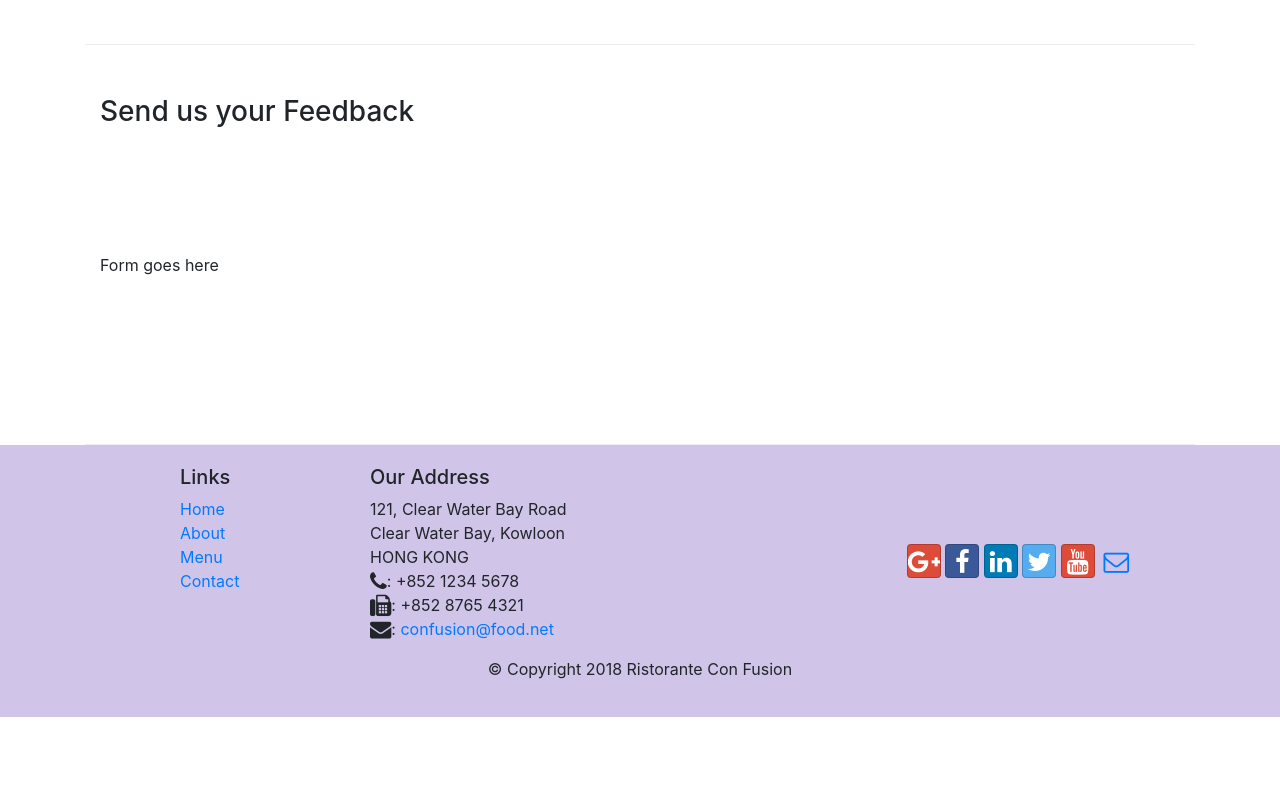
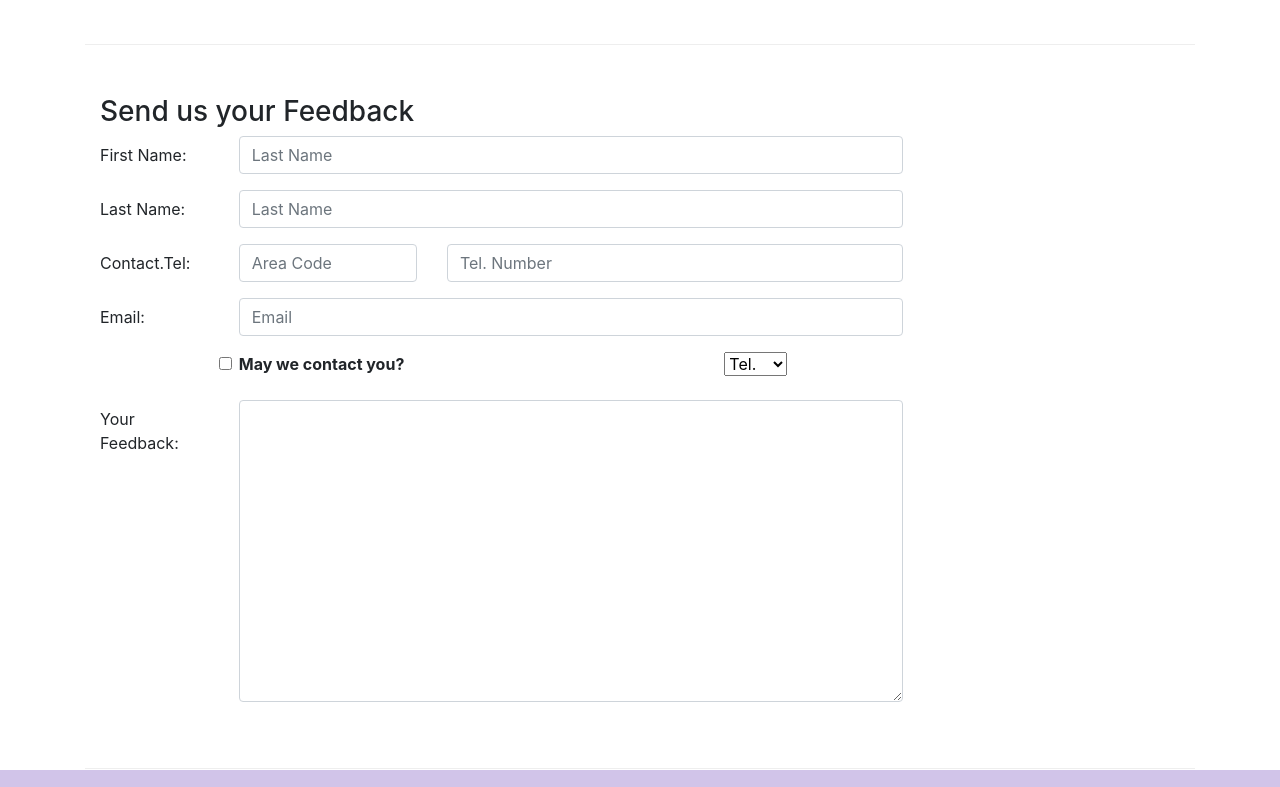
Before and after one commit to d-e-k-u/inder, a website: page contactus.html in a window 1280 px wide. Shown: the part 820-1607 px from the top of the page. Before the commit the page ends 1537 px from the top, so only its background shows below. Drawn offline with nearby package versions, Linux system fonts and the light colour scheme.

Commit message:
Added Forms

```diff
--- a/contactus.html
+++ b/contactus.html
@@ -92,7 +92,83 @@
               <h3>Send us your Feedback</h3>
            </div>
             <div class="col-12 col-md-9">
-                Form goes here
+                <form action="">
+                    <div class="form-group row">
+
+                        <label for="firstname" class="col-md-2 col-form-label">First Name:</label>
+                        <div class="col-md-10">
+                            <input type="text" class="form-control" id="firstname" name="firstname"
+                            placeholder="Last Name">
+
+                        </div>
+                    </div>
+                    <div class="form-group row">
+
+                        <label for="lastname" class="col-md-2 col-form-label">Last Name:</label>
+                        <div class="col-md-10">
+                            <input type="text" class="form-control" id="lastname" name="lastname"
+                            placeholder="Last Name">
+
+                        </div>
+                    </div>
+
+                    <div class="form-group row">
+
+                        <label for="telnum" class=" col-12 col-md-2 col-form-label">Contact.Tel:</label>
+                        <div class="col-5 col-md-3">
+                            <input type="tel" class="form-control" id=areacode" name="areacode"
+                            placeholder="Area Code">
+
+                        </div>
+                        <div class="col-7 col-md-7">
+                            <input type="tel" class="form-control" id="telnum" name="telnum"
+                            placeholder="Tel. Number">
+
+                        </div>
+                    </div>
+                    <div class="form-group row">
+
+                        <label for="mailid" class="col-md-2 col-form-label">Email:</label>
+                        <div class="col-md-10">
+                            <input type="email" class="form-control" id="emailid" name="emailid"
+                            placeholder="Email">
+
+                        </div>
+                    </div>
+                    <div class="form-group row">
+                        <div class="col-md-6 offset-md-2">
+                           <input type="checkbox" class="form-check-input"
+                             name="approve" id="approve" value="">
+                           <label for="approve" class="form=check-label">
+                            <strong>May we contact you? </strong>
+
+                            </label>
+                        </div>
+
+
+                        <div class="col-md-3 offset-md-1">
+                            <select name="" id="" class="form-contact">
+                                <option>Tel.</option>
+                                <option>Email</option>
+                            </select>
+                        </div>
+                    </div>
+
+
+                    <div class="form-group row">
+
+                        <label for="feedback" class="col-md-2 col-form-label">Your Feedback:</label>
+                        <div class="col-md-10">
+                            <textarea  class="form-control" id="feedback" name="feedback"
+                            rows="12"></textarea>
+
+                        </div>
+                    </div>
+                    <div class="form-group-row">
+                        <div class="offset-md-2"></div>
+                    </div>
+            </div>
+                </form>
             </div>
              <div class="col-12 col-md">
             </div>
```
